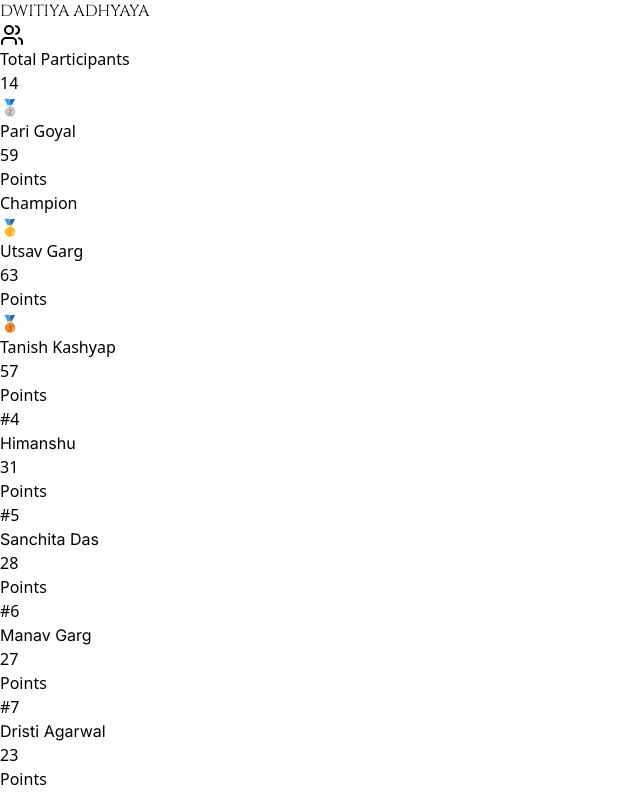
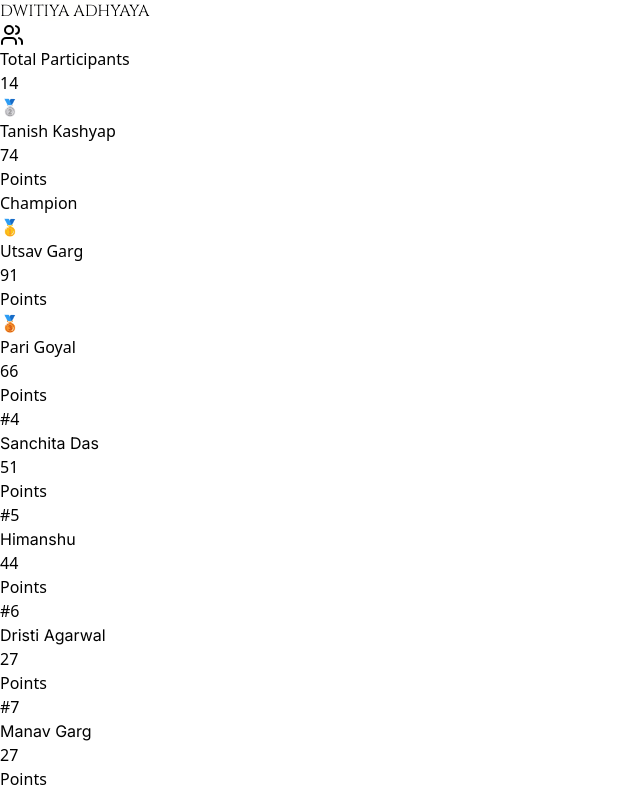
Before and after one commit to Latiyan15/cv2, a React (Vite) app: page / in a window 1280 px wide. Shown: the part 542-1337 px from the top of the page, without its empty margins (0-640 px from the left). Built offline with nearby package versions, Linux system fonts and the light colour scheme.

Commit message:
Update participant scores in Home component

```diff
--- a/src/pages/Home.tsx
+++ b/src/pages/Home.tsx
@@ -5,17 +5,17 @@ import { Trophy, Users, Sparkles } from 'lucide-react';
 const Home = () => {
     const navigate = useNavigate();
     const [participants] = useState([
-        { id: 1, name: 'Dristi Agarwal', score: 23 },
+        { id: 1, name: 'Dristi Agarwal', score: 27 },
         { id: 2, name: 'Harshit Gupta', score: 0 },
         { id: 3, name: 'Manav Garg', score: 27 },
-        { id: 4, name: 'Pari Goyal', score: 59 },
-        { id: 5, name: 'Sanchita Das', score: 28 },
-        { id: 6, name: 'Sumit Kumar', score: 5 },
-        { id: 7, name: 'Tanish Kashyap', score: 57 },
-        { id: 8, name: 'Utsav Garg', score: 63 },
+        { id: 4, name: 'Pari Goyal', score: 66 },
+        { id: 5, name: 'Sanchita Das', score: 51 },
+        { id: 6, name: 'Sumit Kumar', score: 6 },
+        { id: 7, name: 'Tanish Kashyap', score: 74 },
+        { id: 8, name: 'Utsav Garg', score: 91 },
         { id: 9, name: 'Yashasvini Sharma', score: 4 },
         { id: 10, name: 'Khrish Chauhan', score: 19 },
-        { id: 11, name: 'Himanshu', score: 31 },
+        { id: 11, name: 'Himanshu', score: 44 },
         { id: 12, name: 'Akansha', score: 1 },
         { id: 13, name: 'Bhavya', score: 3 },
         { id: 14, name: 'Himani', score: 8 }
```
